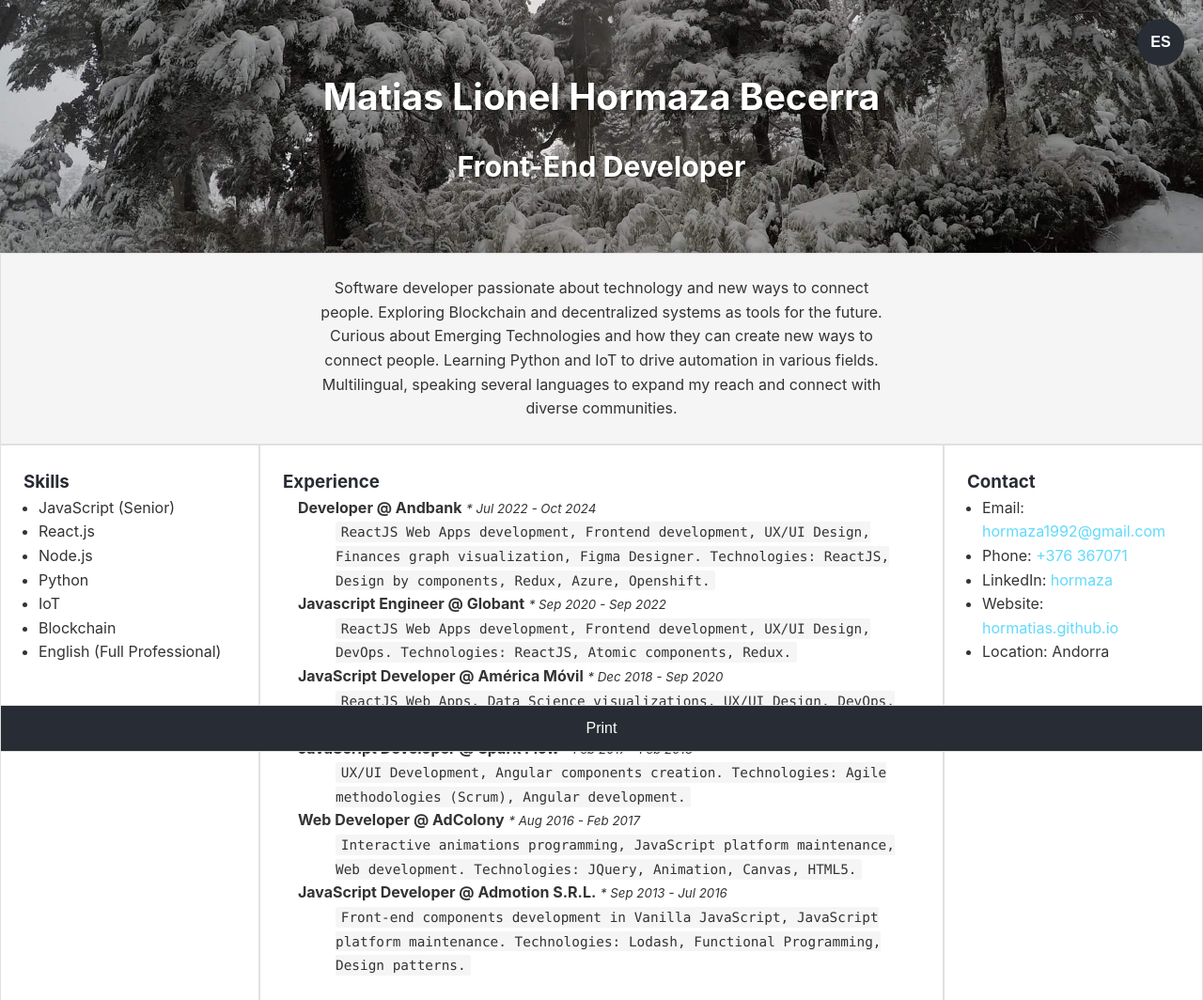
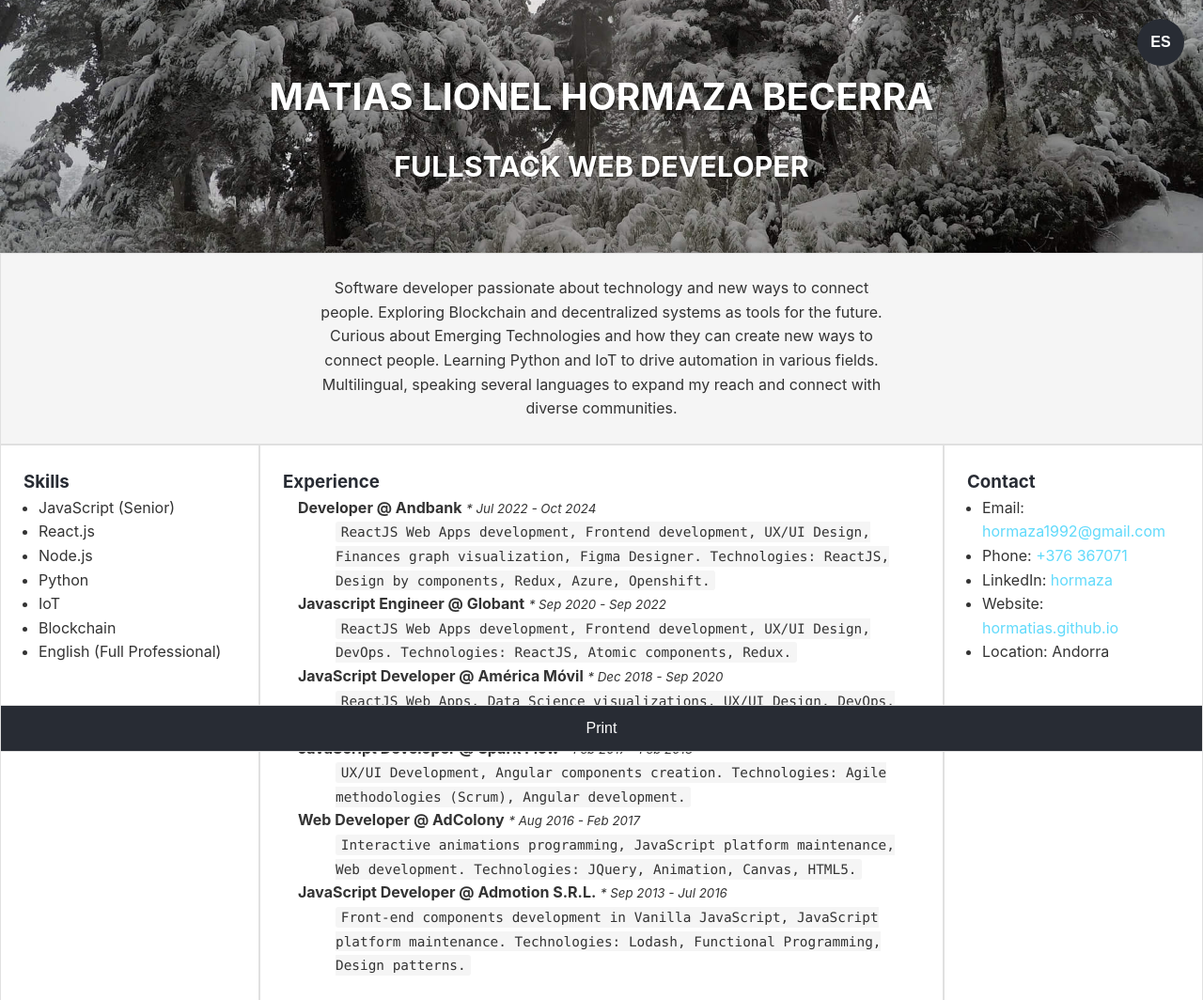
Before and after one commit to hormatias/hormatias.github.io, a plain HTML site: page index.htm in a window 1280 px wide. Shown: the top 1064 px of the page at 94% size. Drawn offline with Linux system fonts and the light colour scheme.

Commit message:
update translations and wait for traductions

```diff
--- a/index.htm
+++ b/index.htm
@@ -4,7 +4,7 @@
 <head>
   <meta charset="UTF-8">
   <meta name="viewport" content="width=device-width, initial-scale=1, shrink-to-fit=no">
-  <title id="page-title">Matias Hormaza - Front-End Developer</title>
+  <title id="page-title">Matias Hormaza - Fullstack Web Developer</title>
   <link rel="stylesheet" href="styles.css">
 </head>
 
--- a/script.js
+++ b/script.js
@@ -1,9 +1,9 @@
 const translations = {
   en: {
-    title: "Matias Hormaza - Front-End Developer",
+    title: "Matias Hormaza - Fullstack Web Developer",
     header: {
       name: "Matias Lionel Hormaza Becerra",
-      title: "Front-End Developer"
+      title: "Fullstack Web Developer"
     },
     bio: "Software developer passionate about technology and new ways to connect people. Exploring Blockchain and decentralized systems as tools for the future. Curious about Emerging Technologies and how they can create new ways to connect people. Learning Python and IoT to drive automation in various fields. Multilingual, speaking several languages to expand my reach and connect with diverse communities.",
     experience: {
@@ -69,10 +69,10 @@ const translations = {
     }
   },
   es: {
-    title: "Matias Hormaza - Desarrollador Front-End",
+    title: "Matias Hormaza - Desarrollador Web Fullstack",
     header: {
       name: "Matias Lionel Hormaza Becerra",
-      title: "Desarrollador Front-End"
+      title: "Desarrollador Web Fullstack"
     },
     bio: "Desarrollador de software apasionado por la tecnología y las nuevas formas de conectar a las personas. Explorando Blockchain y sistemas descentralizados como herramientas del futuro. Curioso sobre Tecnologías Emergentes y cómo pueden crear nuevas formas de conectar a las personas. Aprendiendo Python e IoT para impulsar la automatización en diversos campos. Multilingüe, hablo varios idiomas para ampliar mi alcance y conectar con comunidades diversas.",
     experience: {
@@ -191,6 +191,9 @@ function updateContent() {
 
   // Update HTML lang attribute
   document.documentElement.lang = currentLanguage;
+
+  // Show content after translations are loaded
+  document.querySelector('.Page').classList.add('loaded');
 }
 
 function switchLanguage() {
@@ -201,5 +204,7 @@ function switchLanguage() {
 }
 
 // Initialize the page with saved or detected language
-currentLanguage = getInitialLanguage();
-updateContent();
+document.addEventListener('DOMContentLoaded', () => {
+  currentLanguage = getInitialLanguage();
+  updateContent();
+});
--- a/styles.css
+++ b/styles.css
@@ -34,6 +34,12 @@ code {
   margin: 0;
   width: 100vw;
   min-height: 100vh;
+  opacity: 0;
+  transition: opacity 0.3s ease;
+}
+
+.Page.loaded {
+  opacity: 1;
 }
 
 .Page > * {
@@ -130,6 +136,7 @@ button:hover {
 .header h2, .header h3 {
   color: white;
   margin: 0.5em 0;
+  text-transform: uppercase;
 }
 
 @media all and (max-width: 768px) {
@@ -221,6 +228,7 @@ button:hover {
     color: var(--print-primary) !important;
     font-weight: 700 !important;
     letter-spacing: -0.02em;
+    text-transform: uppercase;
   }
 
   .header h3 {
```
